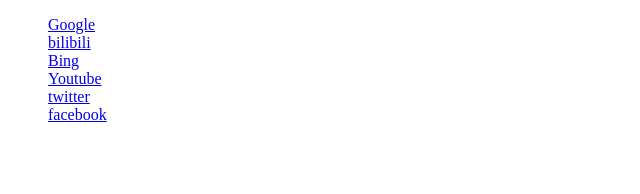
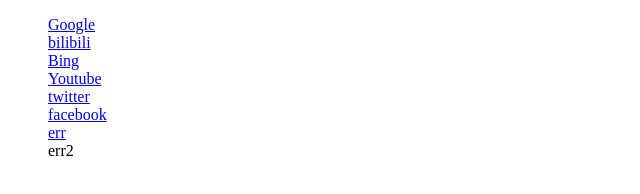
Before and after one commit to Slacksoft/Slacksoft.github.io, a plain HTML site: page CatchTest.html in a window 1280 px wide. Shown: the full height of the page, 0-640 px from the left. Drawn offline with Linux system fonts and the light colour scheme.

Commit message:
Update CatchTest.html

```diff
--- a/CatchTest.html
+++ b/CatchTest.html
@@ -12,6 +12,8 @@
 			<li><a href="https://www.youtube.com">Youtube</a></li>
 			<li><a href="https://www.twitter.com">twitter</a></li>
 			<li><a href="https://www.facebook.com">facebook</a></li>
+			<li><a href="Err">err</a></li>
+			<li><a>err2</a></li>
 		</ul>
 	</body>
 </html>
```
